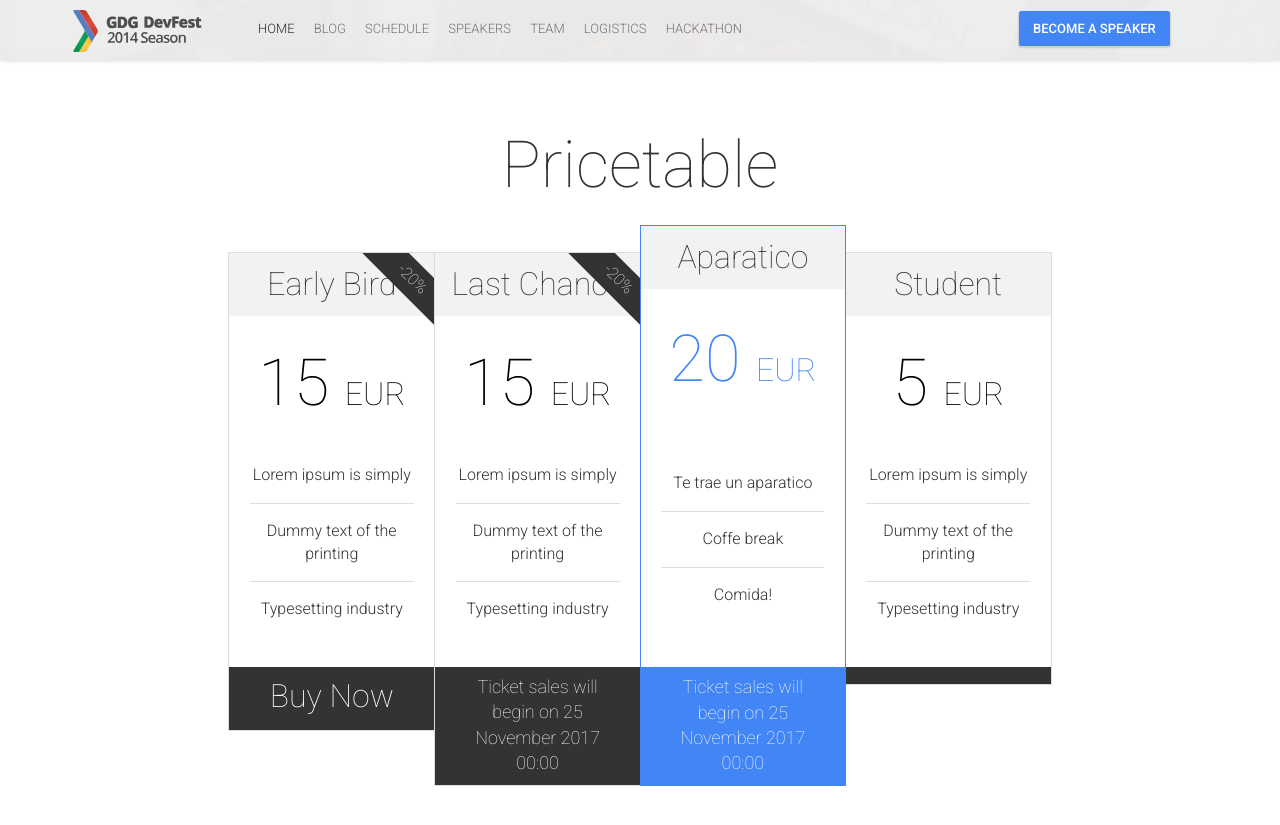
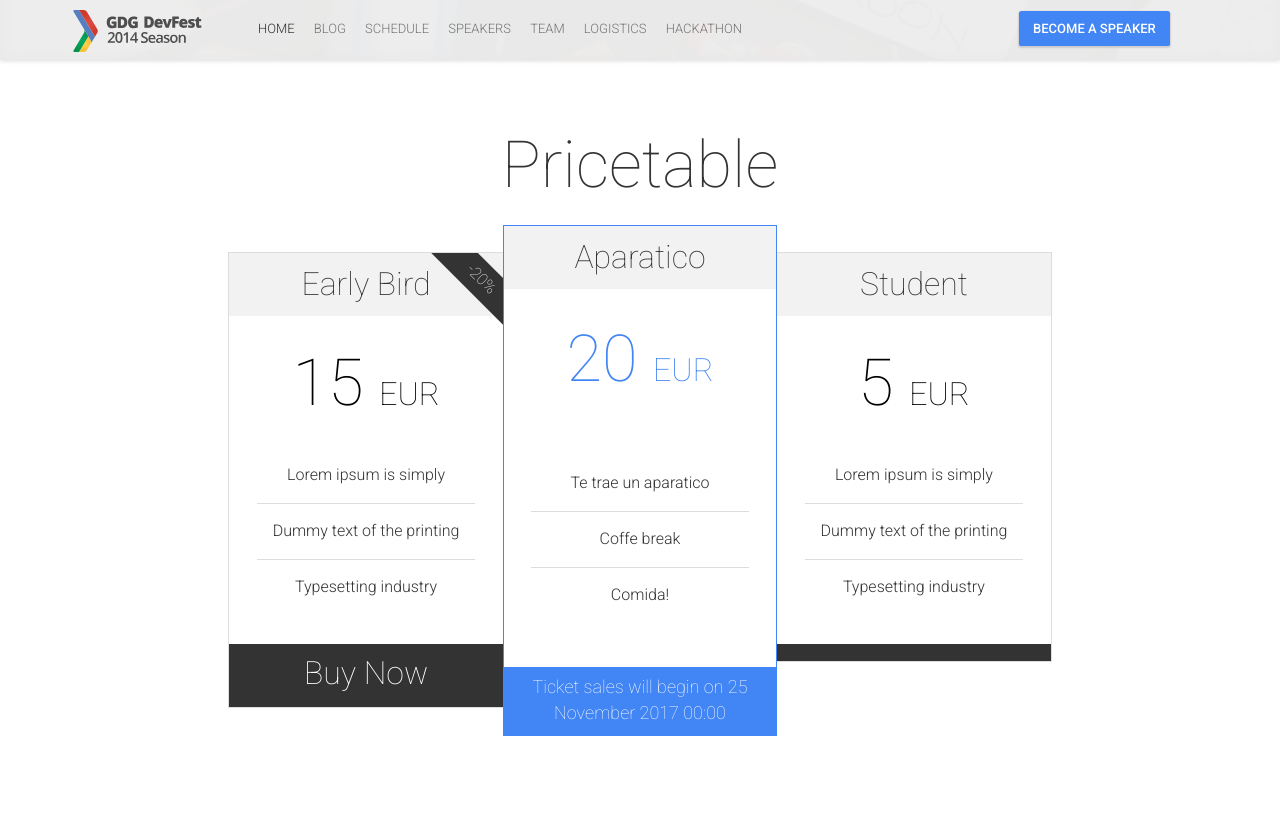
Before and after one commit to danielgf3/azahar.github.io, a Jekyll site: the page built from index.html, in a window 1280 px wide and 900 px high, scrolled down 6433 px. Shown: the top 825 px of the window. Built offline with Jekyll 4.4.1, drawn with Linux system fonts in a browser that asks for light colours; nearby versions of some CDN libraries; comment, search, counter and statistics services are not loaded; some of the changed text lies outside the part shown.

Commit message:
Update _config.yml

```diff
--- a/_config.yml
+++ b/_config.yml
@@ -7,7 +7,6 @@ safe: false
 markdown: kramdown
 permalink: pretty
 exclude: ['/automation/', 'README.md', 'LICENSE.txt', 'CNAME']
-
 
 # Site Settings
 title: "GDG DevFest Málaga 2017"
@@ -58,7 +57,7 @@ rightNavigationButtons:
 heroImage: "hero.jpg"
 heroTitle: "GDG DevFest <typeout> 2014"
 eventDate: "September - November, 2014"
-typeoutTextValues: '"", "Season", "Ukraine", "Germany", "USA"'
+typeoutTextValues: '"", "Málaga"'
 typeoutFallback: "Season"
 heroButtons:
  - {link: "https://bit.ly/dfua-c4p", text: "Become a speaker"}
@@ -147,19 +146,6 @@ ticketsOffers:
   validThrough: "2017-10-31T23:59"
   #soldOutText: "Sold Out"
  -
-  name: "Last Chance"
-  price: "15"
-  priceCurrency: "EUR"
-  ticketsNumber: "20"
-  ribbon: "-20%"
-  buyButtonLink: "http://dfua.ticketforevent.com/"
-  buyButtonText: "Buy Now"
-  ticketContentList: ["Lorem ipsum is simply", "Dummy text of the printing", "Typesetting industry"]
-  validFrom: "2017-11-25T00:00"
-  validThrough: "2017-11-30T23:59"
-  disabled: true
-  #soldOutText: "Sold Out"
- -
   name: "Aparatico"
   price: "20"
   priceCurrency: "EUR"
@@ -191,7 +177,7 @@ ticketsOffers:
 socialLinks:
  - {link: "https://plus.google.com/b/102444623953913144164", icon: "google-plus"}
  - {link: "https://twitter.com/intent/user?screen_name=GDGLviv", icon: "twitter"}
- - {link: "https://facebook.com/GDGLviv", icon: "facebook"}
+# - {link: "https://facebook.com/GDGLviv", icon: "facebook"}
  - {permalink: "/feed.xml", icon: "rss"}
 footerBlocks:
  -
```
